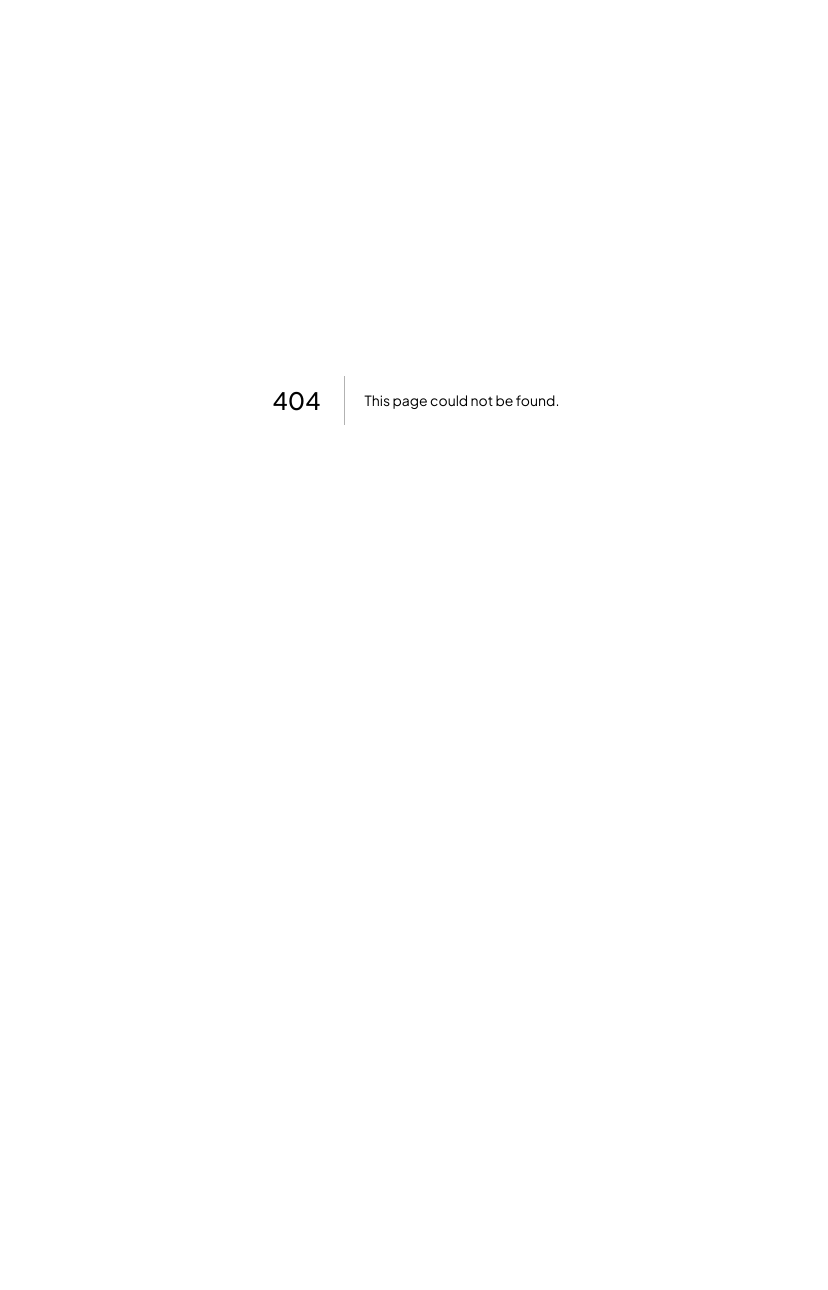
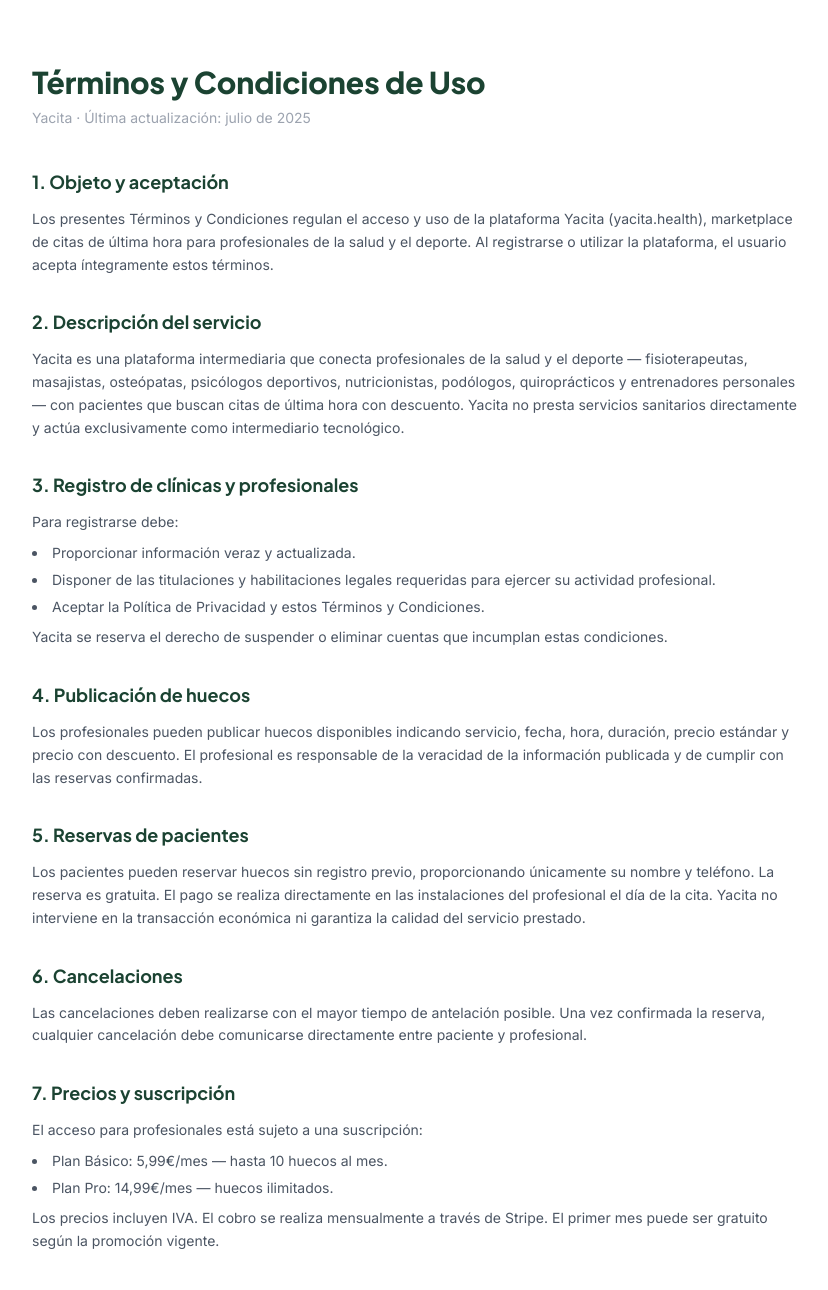
Before and after one commit to vann4413-coder/yacita, a Next.js app in the folder apps/web/: page /terminos in a window 1280 px wide. Before the commit this address had no page. Shown: the top 1290 px of the page, without its empty margins (224-1052 px from the left). Before the commit the page ends 800 px from the top, so only its background shows below. Built offline with nearby package versions, Linux system fonts and the light colour scheme.

Commit message:
Add Terms and Conditions page component

```diff
--- /dev/null
+++ b/apps/web/app/terminos/page.tsx
@@ -0,0 +1,85 @@
+export default function TerminosPage() {
+  return (
+    <div className="min-h-screen bg-white py-16 px-6">
+      <div className="max-w-3xl mx-auto">
+        <h1 className="text-3xl font-extrabold font-heading text-[#1B4332] mb-2">Términos y Condiciones de Uso</h1>
+        <p className="text-sm text-gray-400 mb-10">Yacita · Última actualización: julio de 2025</p>
+
+        <section className="mb-8">
+          <h2 className="text-lg font-bold text-[#1B4332] mb-3">1. Objeto y aceptación</h2>
+          <p className="text-gray-600 text-sm leading-relaxed">Los presentes Términos y Condiciones regulan el acceso y uso de la plataforma Yacita (yacita.health), marketplace de citas de última hora para profesionales de la salud y el deporte. Al registrarse o utilizar la plataforma, el usuario acepta íntegramente estos términos.</p>
+        </section>
+
+        <section className="mb-8">
+          <h2 className="text-lg font-bold text-[#1B4332] mb-3">2. Descripción del servicio</h2>
+          <p className="text-gray-600 text-sm leading-relaxed">Yacita es una plataforma intermediaria que conecta profesionales de la salud y el deporte — fisioterapeutas, masajistas, osteópatas, psicólogos deportivos, nutricionistas, podólogos, quiroprácticos y entrenadores personales — con pacientes que buscan citas de última hora con descuento. Yacita no presta servicios sanitarios directamente y actúa exclusivamente como intermediario tecnológico.</p>
+        </section>
+
+        <section className="mb-8">
+          <h2 className="text-lg font-bold text-[#1B4332] mb-3">3. Registro de clínicas y profesionales</h2>
+          <p className="text-gray-600 text-sm leading-relaxed mb-2">Para registrarse debe:</p>
+          <ul className="list-disc list-inside text-gray-600 text-sm leading-relaxed space-y-1">
+            <li>Proporcionar información veraz y actualizada.</li>
+            <li>Disponer de las titulaciones y habilitaciones legales requeridas para ejercer su actividad profesional.</li>
+            <li>Aceptar la Política de Privacidad y estos Términos y Condiciones.</li>
+          </ul>
+          <p className="text-gray-600 text-sm leading-relaxed mt-2">Yacita se reserva el derecho de suspender o eliminar cuentas que incumplan estas condiciones.</p>
+        </section>
+
+        <section className="mb-8">
+          <h2 className="text-lg font-bold text-[#1B4332] mb-3">4. Publicación de huecos</h2>
+          <p className="text-gray-600 text-sm leading-relaxed">Los profesionales pueden publicar huecos disponibles indicando servicio, fecha, hora, duración, precio estándar y precio con descuento. El profesional es responsable de la veracidad de la información publicada y de cumplir con las reservas confirmadas.</p>
+        </section>
+
+        <section className="mb-8">
+          <h2 className="text-lg font-bold text-[#1B4332] mb-3">5. Reservas de pacientes</h2>
+          <p className="text-gray-600 text-sm leading-relaxed">Los pacientes pueden reservar huecos sin registro previo, proporcionando únicamente su nombre y teléfono. La reserva es gratuita. El pago se realiza directamente en las instalaciones del profesional el día de la cita. Yacita no interviene en la transacción económica ni garantiza la calidad del servicio prestado.</p>
+        </section>
+
+        <section className="mb-8">
+          <h2 className="text-lg font-bold text-[#1B4332] mb-3">6. Cancelaciones</h2>
+          <p className="text-gray-600 text-sm leading-relaxed">Las cancelaciones deben realizarse con el mayor tiempo de antelación posible. Una vez confirmada la reserva, cualquier cancelación debe comunicarse directamente entre paciente y profesional.</p>
+        </section>
+
+        <section className="mb-8">
+          <h2 className="text-lg font-bold text-[#1B4332] mb-3">7. Precios y suscripción</h2>
+          <p className="text-gray-600 text-sm leading-relaxed mb-2">El acceso para profesionales está sujeto a una suscripción:</p>
+          <ul className="list-disc list-inside text-gray-600 text-sm leading-relaxed space-y-1">
+            <li>Plan Básico: 5,99€/mes — hasta 10 huecos al mes.</li>
+            <li>Plan Pro: 14,99€/mes — huecos ilimitados.</li>
+          </ul>
+          <p className="text-gray-600 text-sm leading-relaxed mt-2">Los precios incluyen IVA. El cobro se realiza mensualmente a través de Stripe. El primer mes puede ser gratuito según la promoción vigente.</p>
+        </section>
+
+        <section className="mb-8">
+          <h2 className="text-lg font-bold text-[#1B4332] mb-3">8. Propiedad intelectual</h2>
+          <p className="text-gray-600 text-sm leading-relaxed">Todo el contenido de la plataforma Yacita (diseño, código, marca, textos, imágenes) es propiedad de Yacita o de sus licenciantes y está protegido por la legislación de propiedad intelectual. Queda prohibida su reproducción sin autorización expresa.</p>
+        </section>
+
+        <section className="mb-8">
+          <h2 className="text-lg font-bold text-[#1B4332] mb-3">9. Limitación de responsabilidad</h2>
+          <p className="text-gray-600 text-sm leading-relaxed">Yacita no se hace responsable de la calidad o resultado de los servicios prestados por los profesionales, daños derivados del uso de la plataforma, información incorrecta publicada por los profesionales, ni de incumplimientos entre pacientes y profesionales.</p>
+        </section>
+
+        <section className="mb-8">
+          <h2 className="text-lg font-bold text-[#1B4332] mb-3">10. Modificaciones</h2>
+          <p className="text-gray-600 text-sm leading-relaxed">Yacita puede modificar estos términos en cualquier momento. Los cambios serán comunicados con al menos 15 días de antelación. El uso continuado implica la aceptación de los nuevos términos.</p>
+        </section>
+
+        <section className="mb-8">
+          <h2 className="text-lg font-bold text-[#1B4332] mb-3">11. Legislación aplicable y jurisdicción</h2>
+          <p className="text-gray-600 text-sm leading-relaxed">Estos términos se rigen por la legislación española. Para cualquier controversia, las partes se someten a los juzgados y tribunales de Barcelona.</p>
+        </section>
+
+        <section className="mb-8">
+          <h2 className="text-lg font-bold text-[#1B4332] mb-3">12. Contacto</h2>
+          <p className="text-gray-600 text-sm leading-relaxed">Para cualquier consulta, contáctenos en: <a href="mailto:hola@yacita.es" className="text-[#1B4332] underline">hola@yacita.es</a></p>
+        </section>
+
+        <div className="mt-12 pt-6 border-t border-gray-100">
+          <a href="/" className="text-sm text-[#1B4332] font-semibold hover:underline">← Volver al inicio</a>
+        </div>
+      </div>
+    </div>
+  );
+}
```
